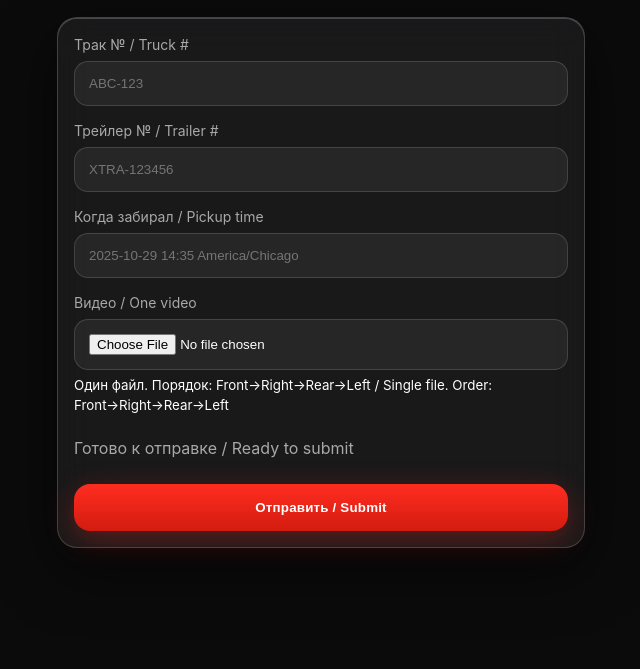
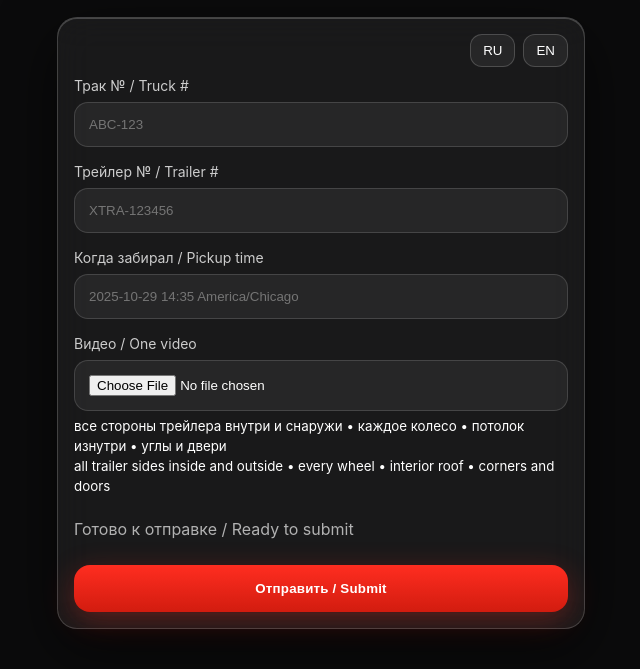
Before and after one commit to danmiller22/X, a plain HTML site: page index.html in a window 1280 px wide. Shown: the part 119-788 px from the top of the page, without its empty margins (319-959 px from the left). Drawn offline with Linux system fonts and the light colour scheme.

Commit message:
Update index.html

```diff
--- a/index.html
+++ b/index.html
@@ -7,21 +7,20 @@
   <link rel="preload" href="public/style.css" as="style">
   <link rel="stylesheet" href="public/style.css">
   <style>
-    /* Критические стили для гарантированного вида */
     body{margin:0;background:#0B0B0C;color:#fff;font:16px/1.5 -apple-system,system-ui,Segoe UI,Roboto,Arial}
     .container{max-width:560px;margin:0 auto;padding:16px}
     .hdr h1{margin:12px 0 20px;font-size:24px;line-height:1.25}
-    .hdr h1 span{opacity:.75;font-weight:500;font-size:16px}
     .card{padding:16px;border-radius:20px;background:rgba(255,255,255,.06);backdrop-filter:blur(18px);border:1px solid rgba(255,255,255,.18)}
     .form{display:flex;flex-direction:column;gap:14px}
     .field{display:flex;flex-direction:column;gap:6px}
-    .field span{font-size:14px;opacity:.8}
     input[type="text"],input[type="file"]{width:100%;padding:14px;border-radius:14px;border:1px solid rgba(255,255,255,.14);background:rgba(255,255,255,.06);color:#fff}
     .btn{display:inline-flex;align-items:center;justify-content:center;width:100%;padding:16px;border-radius:16px;border:0;font-weight:600;cursor:pointer}
     .btn.primary{background:linear-gradient(180deg,#FF2D20,#D21C0F);color:#fff}
-    .status{margin:6px 0 10px;opacity:.8}
+    .lang{display:flex;gap:8px;justify-content:flex-end;margin-bottom:8px}
+    .lang button{padding:8px 12px;border-radius:12px;border:1px solid rgba(255,255,255,.18);background:rgba(255,255,255,.06);color:#fff;cursor:pointer}
     .thumb{border-radius:14px;overflow:hidden;border:1px solid rgba(255,255,255,.14);background:rgba(255,255,255,.06)}
     .thumb.hidden{display:none}
+    .status{margin:6px 0 10px;opacity:.85}
     @media (max-width:480px){.container{padding:12px}.hdr h1{font-size:22px}.sticky{position:sticky;bottom:12px}}
   </style>
   <script src="https://apis.google.com/js/api.js" defer></script>
@@ -30,30 +29,38 @@
   <main class="container">
     <header class="hdr">
       <img src="assets/logo.svg" alt="XtraLease" style="width:96px;opacity:.85">
-      <h1>Видео осмотр трейлера<br><span>Trailer video inspection</span></h1>
+      <h1 id="title">Видео осмотр трейлера<br><span id="subtitle">Trailer video inspection</span></h1>
     </header>
 
     <section class="card">
+      <div class="lang">
+        <button type="button" id="langRU">RU</button>
+        <button type="button" id="langEN">EN</button>
+      </div>
+
       <form id="form" class="form" novalidate>
         <label class="field">
-          <span>Трак № / Truck #</span>
+          <span id="labelTruck">Трак № / Truck #</span>
           <input id="truck" type="text" placeholder="ABC-123" required pattern="[A-Za-z0-9\-]{3,15}">
         </label>
 
         <label class="field">
-          <span>Трейлер № / Trailer #</span>
+          <span id="labelTrailer">Трейлер № / Trailer #</span>
           <input id="trailer" type="text" placeholder="XTRA-123456" required pattern="[A-Za-z0-9\-]{3,15}">
         </label>
 
         <label class="field">
-          <span>Когда забирал / Pickup time</span>
+          <span id="labelPickup">Когда забирал / Pickup time</span>
           <input id="pickup" type="text" placeholder="2025-10-29 14:35 America/Chicago" required>
         </label>
 
         <label class="field">
-          <span>Видео / One video</span>
+          <span id="labelVideo">Видео / One video</span>
           <input id="video" type="file" accept="video/*" capture required>
-          <small>Один файл. Порядок: Front→Right→Rear→Left / Single file. Order: Front→Right→Rear→Left</small>
+          <small id="hint">
+            все стороны трейлера внутри и снаружи • каждое колесо • потолок изнутри • углы и двери<br>
+            all trailer sides inside and outside • every wheel • interior roof • corners and doors
+          </small>
         </label>
 
         <div id="thumb" class="thumb hidden">
```
